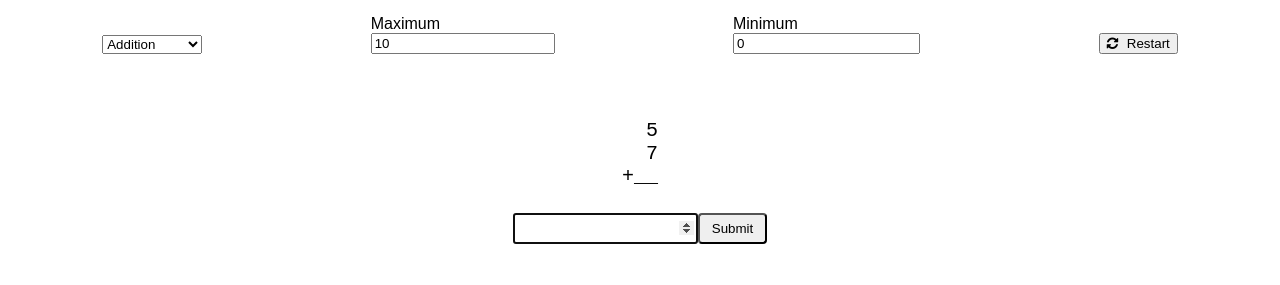
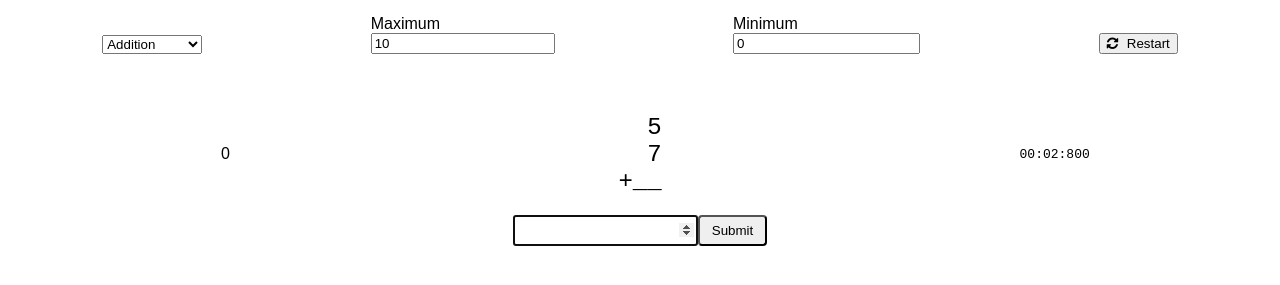
Before and after one commit to jeffbdye/MathDrill, a website: page public/index.html in a window 1280 px wide. Both pictures are taken after a click on the button "Start". Shown: the part 87-372 px from the top of the page. Drawn offline with Linux system fonts and the light colour scheme.

Commit message:
Add scoring and a timer

```diff
--- a/public/index.html
+++ b/public/index.html
@@ -17,9 +17,9 @@
 </head>
 
 <body>
-  <div class="header">
+  <div id="header">
     <h1>MathDrill</h1>
-    <span class="fa fa-info-circle help-info" onclick="toggleHelp()"></span>
+    <span id="help-toggle" class="fa fa-info-circle" onclick="toggleHelp()"></span>
     <span id="help-text" style="visibility: hidden; user-select: none">
       Click start to create problems of the given type based on the minimum and maximum numbers set.
       To change problem types or min/max, click restart.
@@ -27,7 +27,7 @@
   </div>
 
   <form onsubmit="return setupGame(event)">
-    <div class="container config">
+    <div id="config" class="container">
       <div>
         <select id="type">
           <option value="addition" selected>Addition</option>
@@ -56,8 +56,10 @@
   </form>
 
   <div id="quiz" style="display: none;">
-    <div class="container">
-      <textarea id="problem" readonly rows="3"></textarea>
+    <div id="problem-set" class="container">
+      <div id="score">0</div>
+      <pre id="problem"></pre>
+      <div id="timer">00:00:00</div>
     </div>
     <div id="response-area" class="container">
       <input type="number" id="response-input" onkeypress="handleResponse(this, event)" />
--- a/public/index.js
+++ b/public/index.js
@@ -3,9 +3,11 @@ var gameState = 'new'; // new, ongoing, ended
 // new => ongoing => ended
 // ongoing => ongoing
 
-var upper = 10, lower = 0, params = 2, problems = 10;
+var upper = 10, lower = 0, params = 2;
 var problemType = 'addition'; // subtraction, multiplication, division
 var currentProblem = null; // active problem
+var score = 0;
+var timerReference = undefined;
 
 var startElement = document.getElementById('start');
 var restartElement = document.getElementById('restart');
@@ -15,6 +17,8 @@ var responseElement = document.getElementById('response-input');
 var typeElement = document.getElementById('type');
 var upperElement = document.getElementById('upper');
 var lowerElement = document.getElementById('lower');
+var scoreElement = document.getElementById('score');
+var timerElement = document.getElementById('timer');
 
 var helpElement = document.getElementById('help-text');
 
@@ -58,8 +62,11 @@ function setupGame(event) {
   problemType = typeElement.value;
   // TODO: number of operands
 
-  // - generate first problem
+  // - generate first problem, update scoring and timer
   updateProblem();
+  setScore(0);
+  restartTimer();
+  // - autofocus so user can start typing
   responseElement.focus();
   return false;
 }
@@ -84,6 +91,7 @@ function validateResponse(response) {
     // correct - new problem if still under numProblems, else ended/stop time
     updateProblem();
     responseArea.classList.add('correct-answer');
+    setScore(++score);
   } else {
     // wrong - inform the user
     responseArea.classList.add('apply-shake');
@@ -97,6 +105,30 @@ function updateProblem() {
   problemElement.innerHTML = currentProblem.format;
 }
 
+function setScore(value) {
+  score = value;
+  scoreElement.innerHTML = score;
+}
+
+function restartTimer() {
+  timerReference = Date.now();
+  updateTimer();
+}
+
+function updateTimer() {
+  // formatting timespan values thanks to https://stackoverflow.com/a/53000727/1590867
+  const value = Date.now() - timerReference;
+  timerElement.innerHTML = `${format(value, 60000, 60, 2)}:${format(value, 1000, 60, 2)}:${format(value, 1, 1000, 3)}`;
+  if (gameState === 'ongoing') {
+    requestAnimationFrame(updateTimer);
+  }
+}
+
+function format(value, scale, modulo, padding) {
+  value = Math.floor(value / scale) % modulo;
+  return value.toString().padStart(padding, 0);
+}
+
 function toggleHelp() {
   if (helpElement.style.visibility === 'hidden') {
     helpElement.style.visibility = 'inherit';
--- a/public/style.css
+++ b/public/style.css
@@ -8,12 +8,12 @@ html {
   justify-content: center;
 }
 
-.header {
+#header {
   display: flex;
   align-items: center;
 }
 
-.help-info {
+#help-toggle {
   align-self: center;
   border: none;
   background: transparent;
@@ -30,32 +30,39 @@ html {
   max-width: 350px;
 }
 
-textarea {
-  font-size: 20px;
-  margin: 3px;
-  resize: none;
-  font-family: monospace;
-  border: none;
-  cursor: default;
-  text-align: center;
-  user-select: none;
-}
-
-.config {
+#config {
   align-items: flex-end;
   justify-content: space-around;
 }
 
-.config div {
+#config div {
   padding: 4px;
 }
 
-.config label {
+#config label {
   display: inline-block;
 }
 
-.config input {
+#config input {
   width: 95%;
+}
+
+#problem-set {
+  align-items: center;
+  text-align: center;
+}
+
+#problem-set div, #problem-set pre {
+  flex: 1;
+  margin: 0 auto;
+}
+
+#problem {
+  font-size: 24px;
+}
+
+#problem, #timer {
+  font-family: monospace;
 }
 
 #submit, #start {
```
